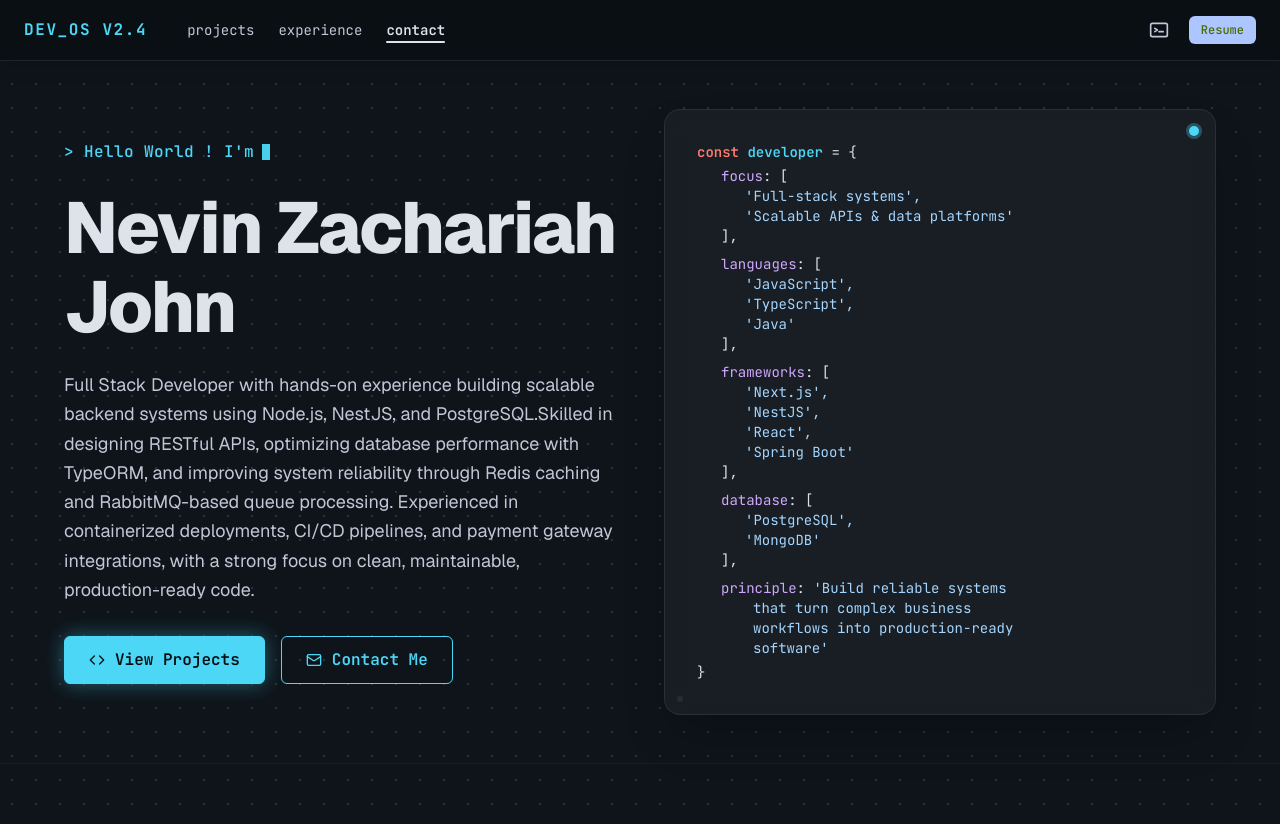
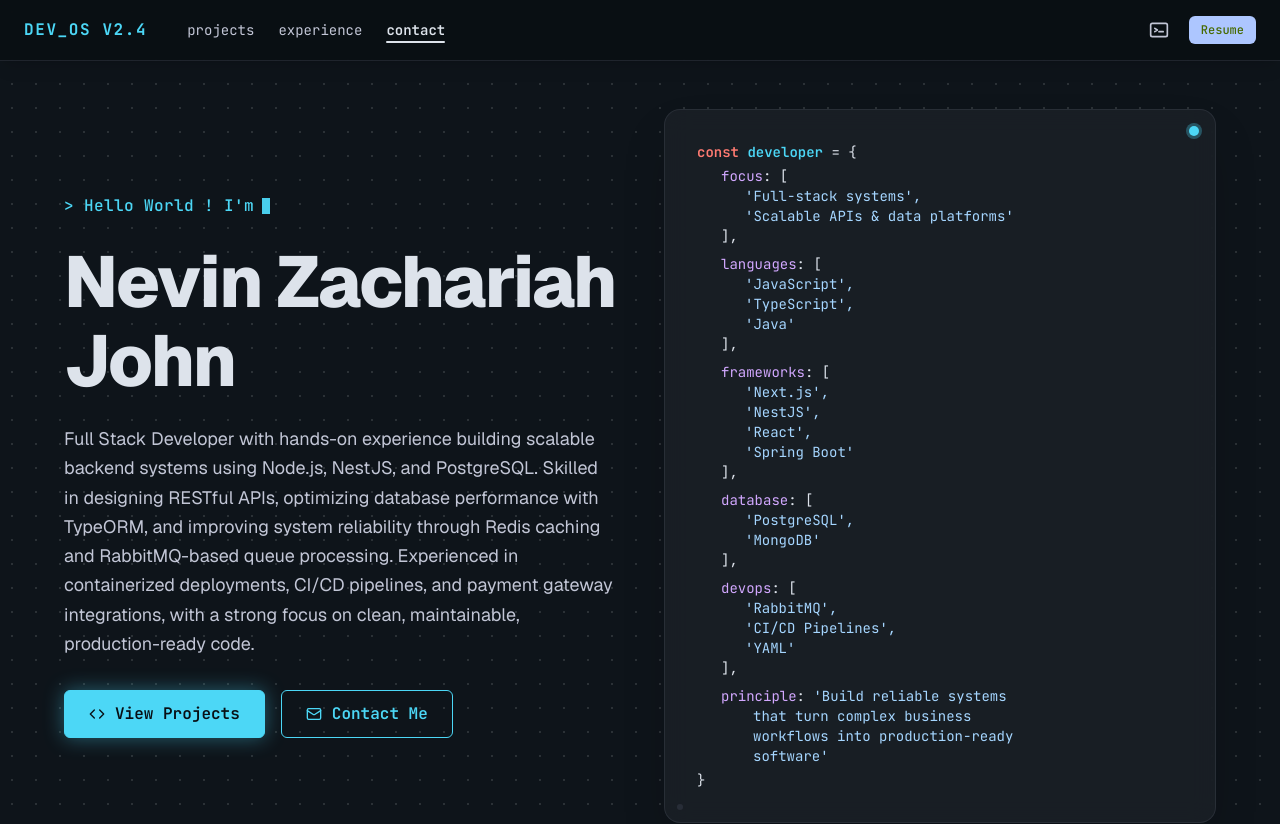
Before and after one commit to Nevin505/nevinzach-portfolio, a Next.js app: page / in a window 1280 px wide. Shown: the top 824 px of the page. Built offline with nearby package versions, Linux system fonts and the light colour scheme.

Commit message:
fix roles

```diff
--- a/components/Experience.tsx
+++ b/components/Experience.tsx
@@ -16,7 +16,7 @@ export const Experience = () => {
   return (
     <section
       id="experience"
-      className="w-full max-w-7xl mx-auto px-4 sm:px-8 lg:px-16 py-12 sm:py-20 select-none scroll-mt-20"
+      className="w-full max-w-7xl mx-auto px-4 sm:px-8 lg:px-16 py-12 sm:py-20 scroll-mt-20 select-none"
     >
       {/* Section Header */}
       <div className="space-y-3 mb-10 sm:mb-12 pb-6 border-b border-outline-variant/30">
--- a/components/Hero.tsx
+++ b/components/Hero.tsx
@@ -134,6 +134,21 @@ export const Hero = () => {
               <span className="text-on-surface">],</span>
             </div>
 
+            {/* devops array */}
+            <div className="pl-4 sm:pl-6 pt-1">
+              <span className="text-[#d2a8ff]">devops</span>
+              <span className="text-on-surface">: [</span>
+              <div className="pl-4 sm:pl-6 text-[#a5d6ff]">
+                {developer.devops.map((tool, index) => (
+                  <div key={tool}>
+                    &apos;{tool}&apos;
+                    {index < developer.devops.length - 1 ? "," : ""}
+                  </div>
+                ))}
+              </div>
+              <span className="text-on-surface">],</span>
+            </div>
+
             {/* principle string */}
             <div className="pl-4 sm:pl-6 pt-1">
               <span className="text-[#d2a8ff]">principle</span>
--- a/data/developer.json
+++ b/data/developer.json
@@ -1,7 +1,8 @@
 {
   "greeting": "Hello World ! I'm",
   "name": "Nevin Zachariah John",
-  "bio": "Full Stack Developer with hands-on experience building scalable backend systems using Node.js, NestJS, and PostgreSQL.Skilled in designing RESTful APIs, optimizing database performance with TypeORM, and improving system reliability through Redis caching and RabbitMQ-based queue processing. Experienced in containerized deployments, CI/CD pipelines, and payment gateway integrations, with a strong focus on clean, maintainable, production-ready code.","developer": {
+  "bio": "Full Stack Developer with hands-on experience building scalable backend systems using Node.js, NestJS, and PostgreSQL. Skilled in designing RESTful APIs, optimizing database performance with TypeORM, and improving system reliability through Redis caching and RabbitMQ-based queue processing. Experienced in containerized deployments, CI/CD pipelines, and payment gateway integrations, with a strong focus on clean, maintainable, production-ready code.",
+  "developer": {
     "focus": [
       "Full-stack systems",
       "Scalable APIs & data platforms"
@@ -21,6 +22,11 @@
       "PostgreSQL",
       "MongoDB"
     ],
+    "devops": [
+      "RabbitMQ",
+      "CI/CD Pipelines",
+      "YAML"
+    ],
     "principle": [
       "Build reliable systems",
       "that turn complex business",
```
